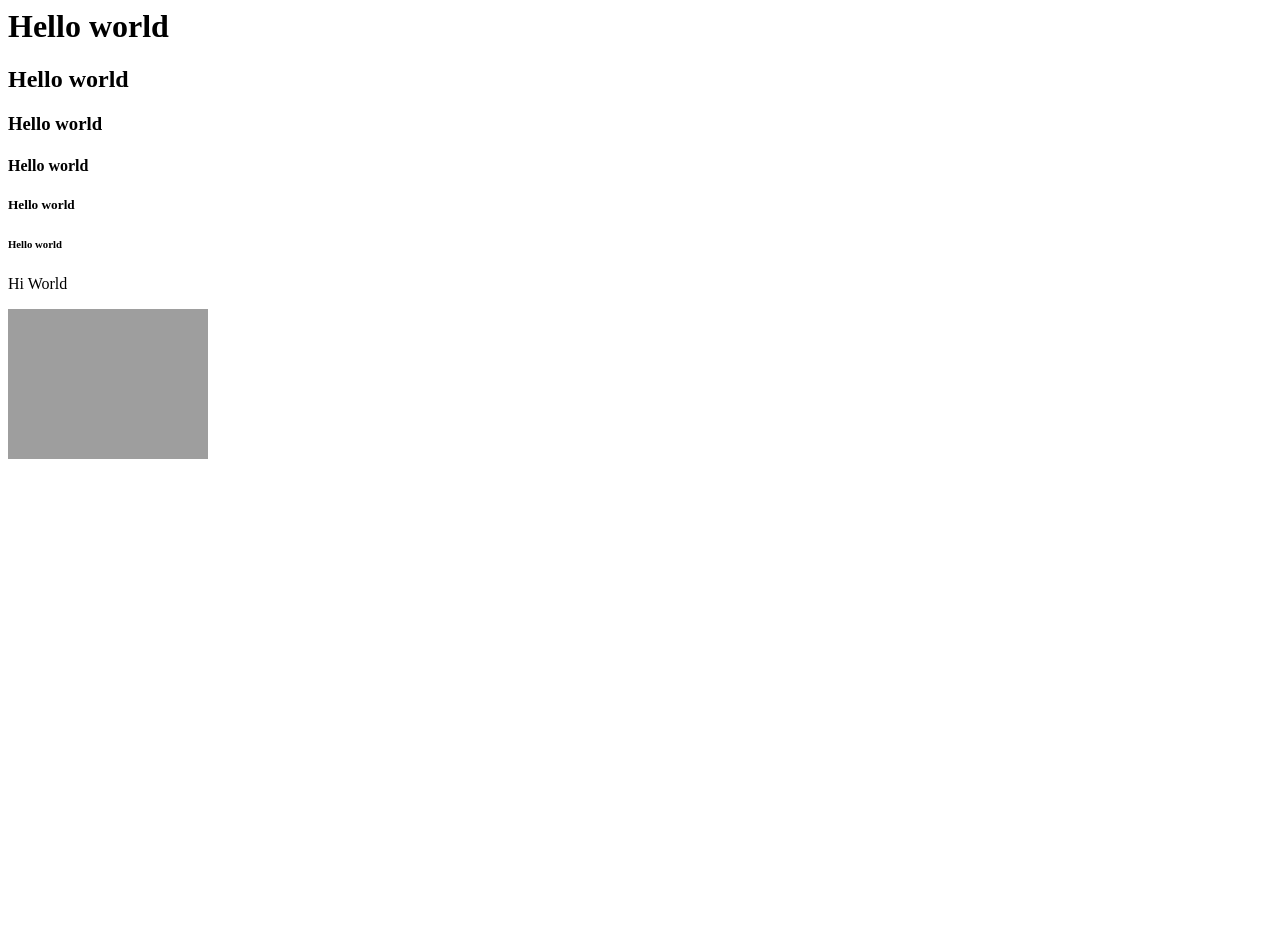
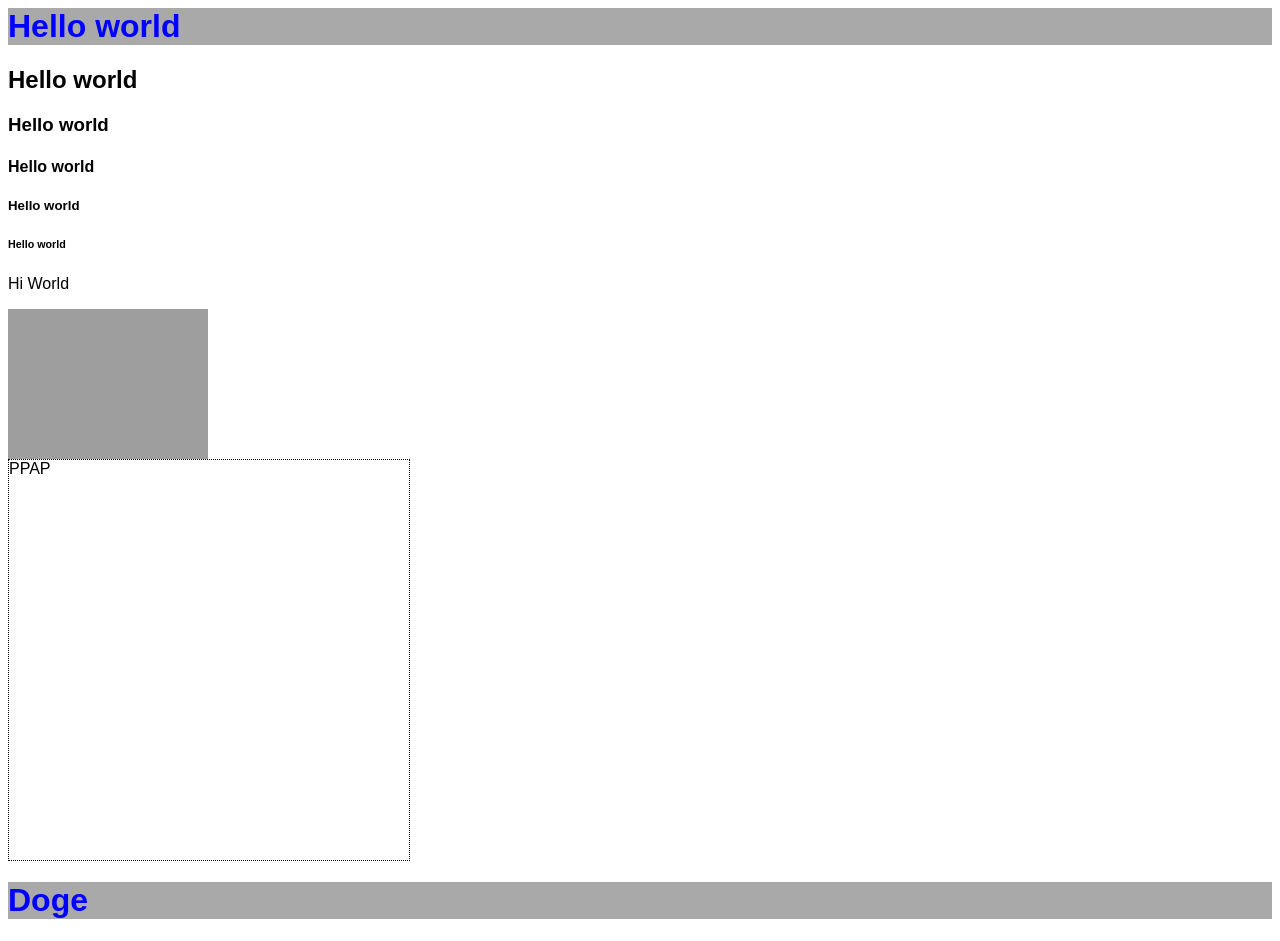
Before and after one commit to ChrisHirata/ChrisHirata.github.io, a plain HTML site: page index.html in a window 1280 px wide. Before the commit the page ends 800 px from the top, so only its background shows below. Drawn offline with Linux system fonts and the light colour scheme; grey boxes are pictures that could not be loaded.

Commit message:
Update index.html

```diff
--- a/index.html
+++ b/index.html
@@ -1,6 +1,22 @@
 <html>
 	<head>
 		<title>Free Cookies Here</title>
+		<style type="text/css">
+			/* CSS - cascading style sheets */
+			* {
+				font-family: Arial;
+			}
+			h1 {
+				/* within this, we can affect all h1s */
+				color: blue;
+				background: darkGray;
+			}
+			div {
+				height: 400px;
+				width: 400px;
+				border: 1px dotted black;
+			}
+		</style>
 	</head>
 	<body>
 		<!-- HTML - hyper-text markup language -->
@@ -12,5 +28,9 @@
 		<h6>Hello world</h6>
 		<p>Hi World</p>
 		<a href="https://www.youtube.com/watch?v=a3Z7zEc7AXQ&ab_channel=RVE" target="_blank"><img src="https://s.yimg.com/uu/api/res/1.2/j.IuW7t1ZkqNb32aj9xaDw--~B/aD00MDA7dz02MDA7YXBwaWQ9eXRhY2h5b24-/https://media.zenfs.com/en/Benzinga/fec49aa7467e3735885162a33b8e83d9" width="200" height="150"></a>
+		<div>
+			PPAP
+		</div>
+		<h1>Doge</h1>
 	</body>
 </html>
```
